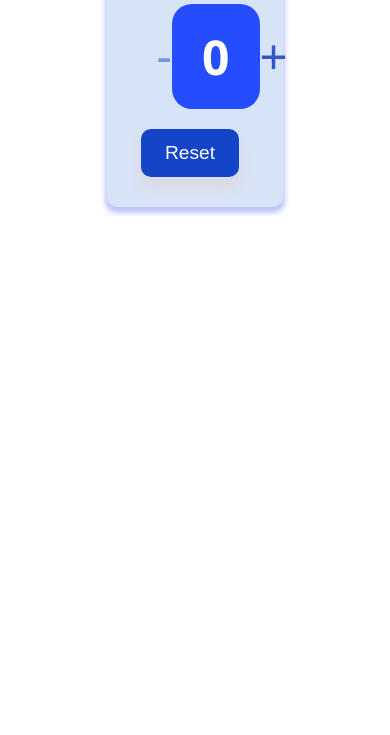
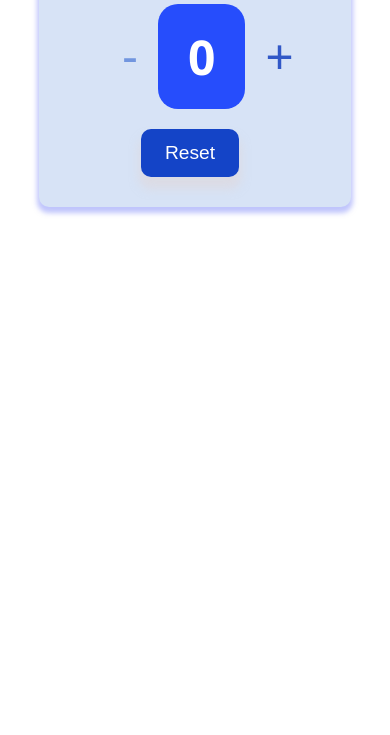
Before and after one commit to Birdie13-stack/js-counter, a plain HTML site: page index.html in a window 390 px wide. Shown: the part 109-844 px from the top of the page. Drawn offline with Linux system fonts and the light colour scheme.

Commit message:
Updated UI

```diff
--- a/styles.css
+++ b/styles.css
@@ -83,3 +83,14 @@ button:hover {
   background-color: #bad2fd;
   color: #1444c7;
 }
+
+@media (max-width: 480px) {
+  main {
+    width: 80%;
+    /* gap: 20px; */
+  }
+
+  .count-card {
+    margin: 0 20px;
+  }
+}
```
